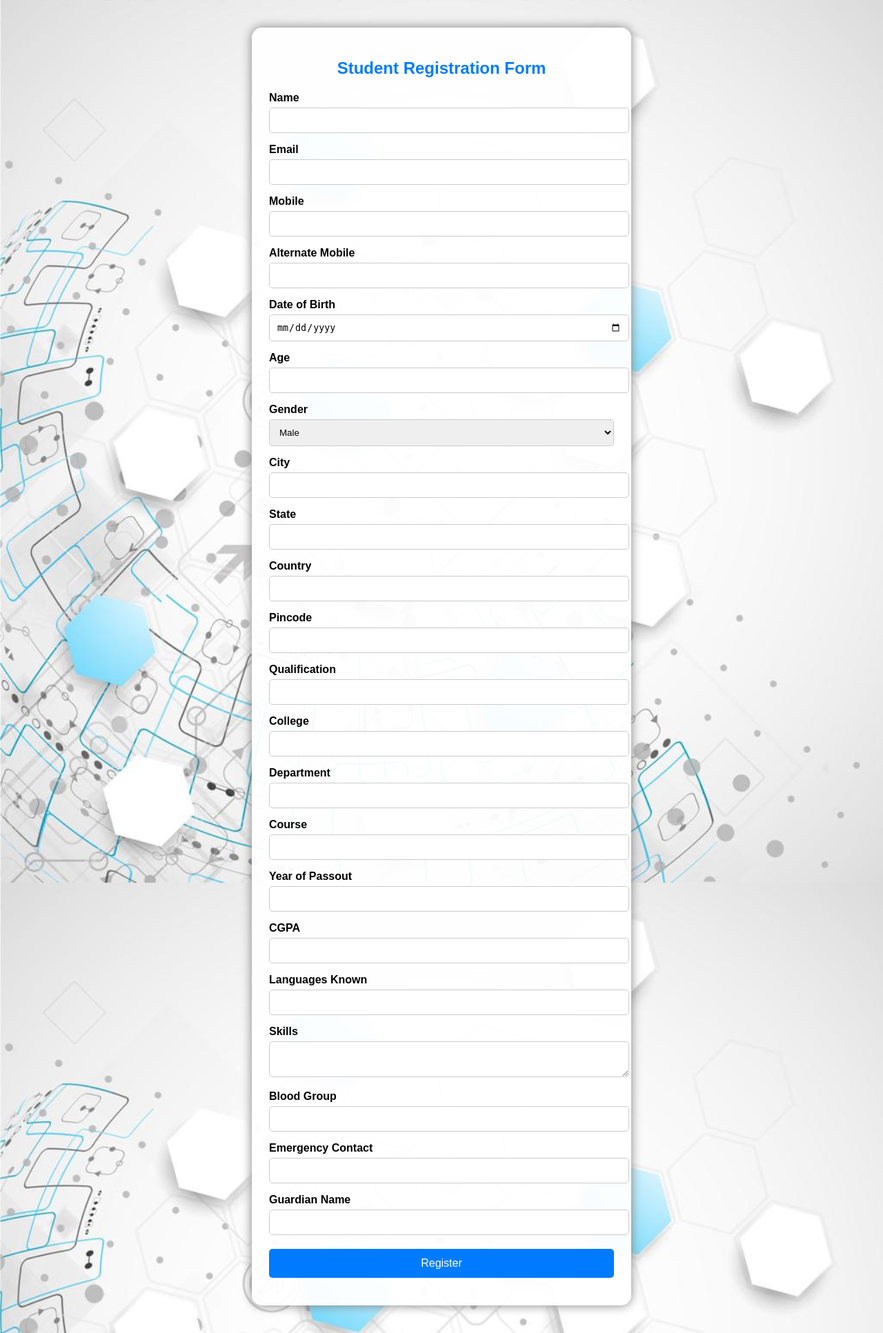
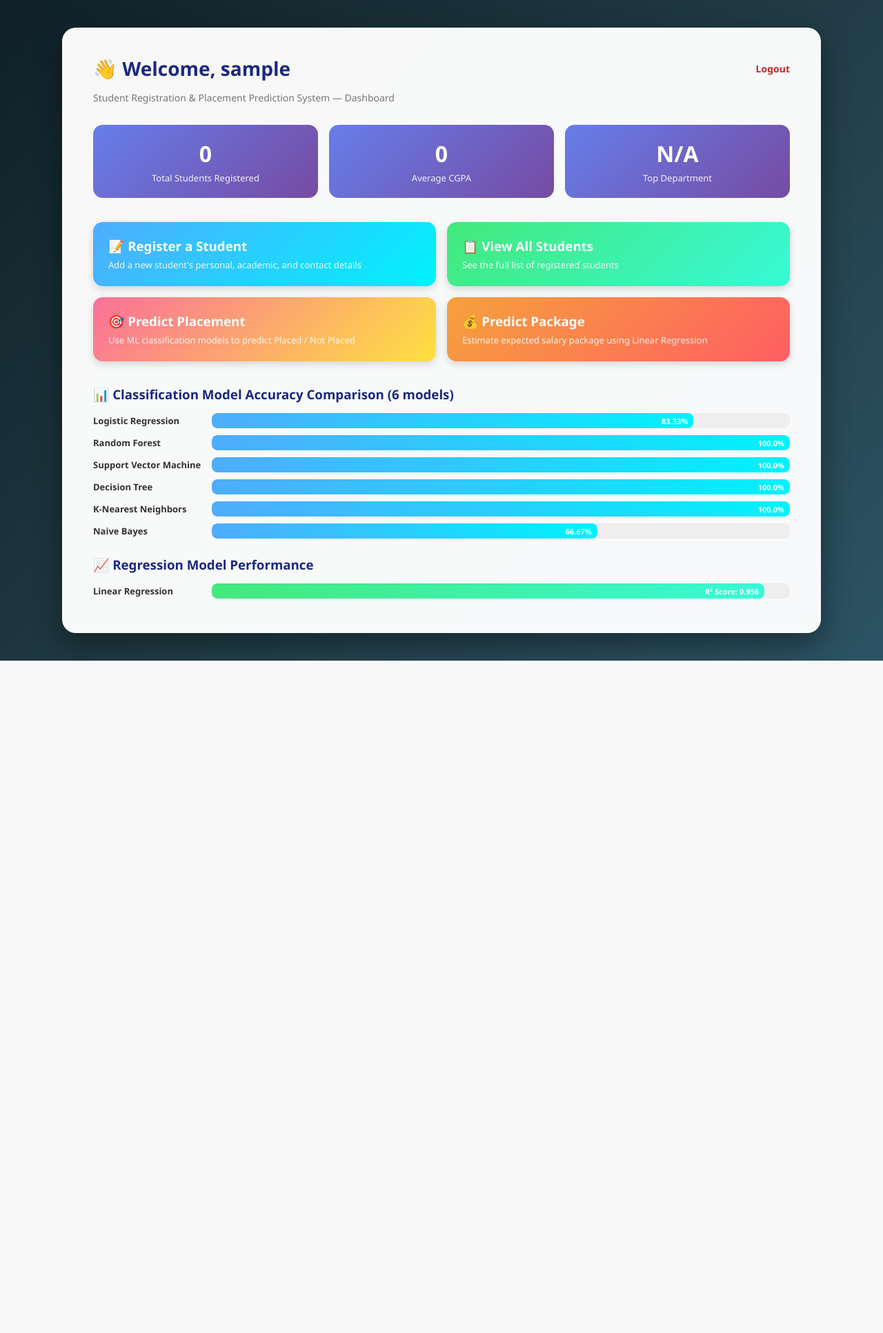
Before and after one commit to Priyangarajakumar/flask-student-registration, a Flask app: page / in a window 1280 px wide. Shown: the whole page at 69% size. After the commit the page ends 958 px from the top, so only its background shows below. Run offline with Flask 3, Linux system fonts and the light colour scheme; the visitor is signed in with stand-in values (Sample User, id 1).

Commit message:
added analytics dashboard

```diff
--- a/Flask/flk/app.py
+++ b/Flask/flk/app.py
@@ -1,5 +1,5 @@
 from flask import Flask, render_template, request, redirect, url_for, session
-from ml_models import models, model_accuracies, model_display_names, linear_model
+from ml_models import models, model_accuracies, model_display_names, linear_model, linear_r2
 import json
 import os
 
@@ -7,6 +7,20 @@ app = Flask(__name__)
 app.secret_key = "change_this_to_something_random"
 
 USERS_FILE = "users.json"
+
+STUDENTS_FILE = "students.json"
+
+def load_students():
+    if not os.path.exists(STUDENTS_FILE):
+        return []
+    with open(STUDENTS_FILE, "r") as f:
+        return json.load(f)
+
+def save_student(student_data):
+    students = load_students()
+    students.append(student_data)
+    with open(STUDENTS_FILE, "w") as f:
+        json.dump(students, f, indent=2)
 
 def load_users():
     if not os.path.exists(USERS_FILE):
@@ -56,6 +70,43 @@ def logout():
 
 @app.route('/')
 def home():
+    if 'user' not in session:
+        return redirect(url_for('login'))
+
+    students = load_students()
+    total_students = len(students)
+
+    avg_cgpa = 0
+    if total_students > 0:
+        cgpas = [float(s['cgpa']) for s in students if s.get('cgpa')]
+        avg_cgpa = round(sum(cgpas) / len(cgpas), 2) if cgpas else 0
+
+    departments = {}
+    for s in students:
+        dept = s.get('department') or 'Unknown'
+        departments[dept] = departments.get(dept, 0) + 1
+    top_department = max(departments, key=departments.get) if departments else "N/A"
+
+    return render_template(
+        'dashboard.html',
+        username=session.get('user'),
+        total_students=total_students,
+        avg_cgpa=avg_cgpa,
+        top_department=top_department,
+        accuracies=model_accuracies,
+        display_names=model_display_names,
+        linear_r2=linear_r2
+    )
+
+@app.route('/students')
+def view_students():
+    if 'user' not in session:
+        return redirect(url_for('login'))
+    students = load_students()
+    return render_template('students_list.html', students=students)
+
+@app.route('/register')
+def register():
     if 'user' not in session:
         return redirect(url_for('login'))
     return render_template('index.html')
@@ -111,6 +162,18 @@ def submit():
     print("Bloodgroup:", blood_group)
     print("Emergency Contact Number:", emergency_contact)
     print("Guardian Name:", guardian_name)
+
+    student_record = {
+        "name": name, "email": email, "mobile": mobile,
+        "alternate_mobile": alternate_mobile, "date_of_birth": date_of_birth,
+        "age": age, "gender": gender, "city": city, "state": state,
+        "country": country, "pincode": pincode, "qualification": qualification,
+        "college": college, "department": department, "course": course,
+        "year": year, "cgpa": cgpa, "languages": languages, "skills": skills,
+        "blood_group": blood_group, "emergency_contact": emergency_contact,
+        "guardian_name": guardian_name, "registered_by": session.get('user')
+    }
+    save_student(student_record)
 
     return render_template(
         'result.html',
--- a/Flask/flk/ml_models.py
+++ b/Flask/flk/ml_models.py
@@ -53,6 +53,7 @@ model_display_names = {
 
 # ---- Linear Regression: CGPA -> Expected Package (LPA) ----
 from sklearn.linear_model import LinearRegression
+from sklearn.metrics import r2_score
 X_reg = np.array([
     [5.0], [5.5], [6.0], [6.5],
     [7.0], [7.5], [8.0], [8.5],
@@ -66,3 +67,5 @@ y_reg = np.array([
 
 linear_model = LinearRegression()
 linear_model.fit(X_reg, y_reg)
+y_reg_pred = linear_model.predict(X_reg)
+linear_r2 = round(r2_score(y_reg, y_reg_pred), 3)
--- /dev/null
+++ b/Flask/flk/templates/dashboard.html
@@ -0,0 +1,173 @@
+<!DOCTYPE html>
+<html>
+<head>
+    <title>Dashboard</title>
+    <style>
+        * { box-sizing: border-box; }
+        body{
+            font-family: 'Segoe UI', Arial, sans-serif;
+            margin: 0;
+            padding: 40px 20px;
+            min-height: 100vh;
+            background: linear-gradient(135deg, #0f2027, #203a43, #2c5364);
+            display: flex;
+            justify-content: center;
+        }
+        .container{
+            width: 100%;
+            max-width: 1100px;
+            background: rgba(255,255,255,0.97);
+            padding: 40px 45px;
+            border-radius: 20px;
+            box-shadow: 0 15px 40px rgba(0,0,0,0.4);
+            height: fit-content;
+        }
+        .header{
+            display: flex;
+            justify-content: space-between;
+            align-items: center;
+            margin-bottom: 10px;
+        }
+        h2{ color: #1a2980; margin: 0; font-size: 28px; }
+        .logout{ color: #c62828; text-decoration: none; font-weight: bold; font-size: 14px; }
+        .subtitle{ color: #777; margin-bottom: 30px; font-size: 14px; }
+
+        .stats-grid{
+            display: grid;
+            grid-template-columns: repeat(3, 1fr);
+            gap: 16px;
+            margin-bottom: 35px;
+        }
+        .stat-card{
+            background: linear-gradient(135deg, #667eea, #764ba2);
+            color: white;
+            padding: 20px;
+            border-radius: 14px;
+            text-align: center;
+        }
+        .stat-card .value{ font-size: 32px; font-weight: bold; margin-bottom: 5px; }
+        .stat-card .label{ font-size: 13px; opacity: 0.9; }
+
+        .nav-grid{
+            display: grid;
+            grid-template-columns: repeat(2, 1fr);
+            gap: 16px;
+            margin-bottom: 35px;
+        }
+        .nav-card{
+            padding: 22px;
+            border-radius: 14px;
+            text-decoration: none;
+            color: white;
+            display: block;
+            box-shadow: 0 4px 12px rgba(0,0,0,0.15);
+            transition: transform 0.2s;
+        }
+        .nav-card:hover{ transform: translateY(-3px); }
+        .nav-card h3{ margin: 0 0 6px 0; }
+        .nav-card p{ margin: 0; font-size: 13px; opacity: 0.9; }
+
+        .n1{ background: linear-gradient(135deg, #4facfe, #00f2fe); }
+        .n2{ background: linear-gradient(135deg, #43e97b, #38f9d7); }
+        .n3{ background: linear-gradient(135deg, #fa709a, #fee140); }
+        .n4{ background: linear-gradient(135deg, #f6a13c, #ff5e62); }
+
+        .chart-section h3{ color: #1a2980; margin-bottom: 15px; }
+        .bar-row{
+            display: flex;
+            align-items: center;
+            margin-bottom: 10px;
+            gap: 12px;
+        }
+        .bar-label{ width: 160px; font-size: 13px; font-weight: bold; color: #333; }
+        .bar-track{
+            flex: 1;
+            background: #eee;
+            border-radius: 8px;
+            height: 22px;
+            overflow: hidden;
+        }
+        .bar-fill{
+            height: 100%;
+            background: linear-gradient(90deg, #4facfe, #00f2fe);
+            border-radius: 8px;
+            display: flex;
+            align-items: center;
+            justify-content: flex-end;
+            color: white;
+            font-size: 11px;
+            font-weight: bold;
+            padding-right: 8px;
+        }
+
+        @media (max-width: 700px){
+            .stats-grid, .nav-grid{ grid-template-columns: 1fr; }
+        }
+    </style>
+</head>
+<body>
+<div class="container">
+    <div class="header">
+        <h2>👋 Welcome, {{ username }}</h2>
+        <a href="/logout" class="logout">Logout</a>
+    </div>
+    <p class="subtitle">Student Registration & Placement Prediction System — Dashboard</p>
+
+    <div class="stats-grid">
+        <div class="stat-card">
+            <div class="value">{{ total_students }}</div>
+            <div class="label">Total Students Registered</div>
+        </div>
+        <div class="stat-card">
+            <div class="value">{{ avg_cgpa }}</div>
+            <div class="label">Average CGPA</div>
+        </div>
+        <div class="stat-card">
+            <div class="value">{{ top_department }}</div>
+            <div class="label">Top Department</div>
+        </div>
+    </div>
+
+    <div class="nav-grid">
+        <a href="/register" class="nav-card n1">
+            <h3>📝 Register a Student</h3>
+            <p>Add a new student's personal, academic, and contact details</p>
+        </a>
+        <a href="/students" class="nav-card n2">
+            <h3>📋 View All Students</h3>
+            <p>See the full list of registered students</p>
+        </a>
+        <a href="/select-model" class="nav-card n3">
+            <h3>🎯 Predict Placement</h3>
+            <p>Use ML classification models to predict Placed / Not Placed</p>
+        </a>
+        <a href="/predict-package" class="nav-card n4">
+            <h3>💰 Predict Package</h3>
+            <p>Estimate expected salary package using Linear Regression</p>
+        </a>
+    </div>
+
+    <div class="chart-section">
+    <h3>📊 Classification Model Accuracy Comparison (6 models)</h3>
+    {% for key, name in display_names.items() %}
+    <div class="bar-row">
+        <div class="bar-label">{{ name }}</div>
+        <div class="bar-track">
+            <div class="bar-fill" style="width: {{ accuracies[key] }}%;">{{ accuracies[key] }}%</div>
+        </div>
+    </div>
+    {% endfor %}
+
+    <h3 style="margin-top:25px;">📈 Regression Model Performance</h3>
+    <div class="bar-row">
+        <div class="bar-label">Linear Regression</div>
+        <div class="bar-track">
+            <div class="bar-fill" style="width: {{ (linear_r2 * 100)|round(1) }}%; background: linear-gradient(90deg, #43e97b, #38f9d7);">
+                R² Score: {{ linear_r2 }}
+            </div>
+        </div>
+    </div>
+</div>
+</div>
+</body>
+</html>
--- a/Flask/flk/templates/result.html
+++ b/Flask/flk/templates/result.html
@@ -91,6 +91,7 @@
     </table>
 
     <a href="/select-model" class="btn-link">Proceed to Placement Prediction →</a>
+    <a href="/" class="btn-link" style="margin-top:10px; background: linear-gradient(135deg, #666, #444);">← Back to Dashboard</a>
 </div>
 </body>
 </html>
```
Also changed, not shown: Flask/flk/templates/students_list.html (added, +65 -0 lines).
